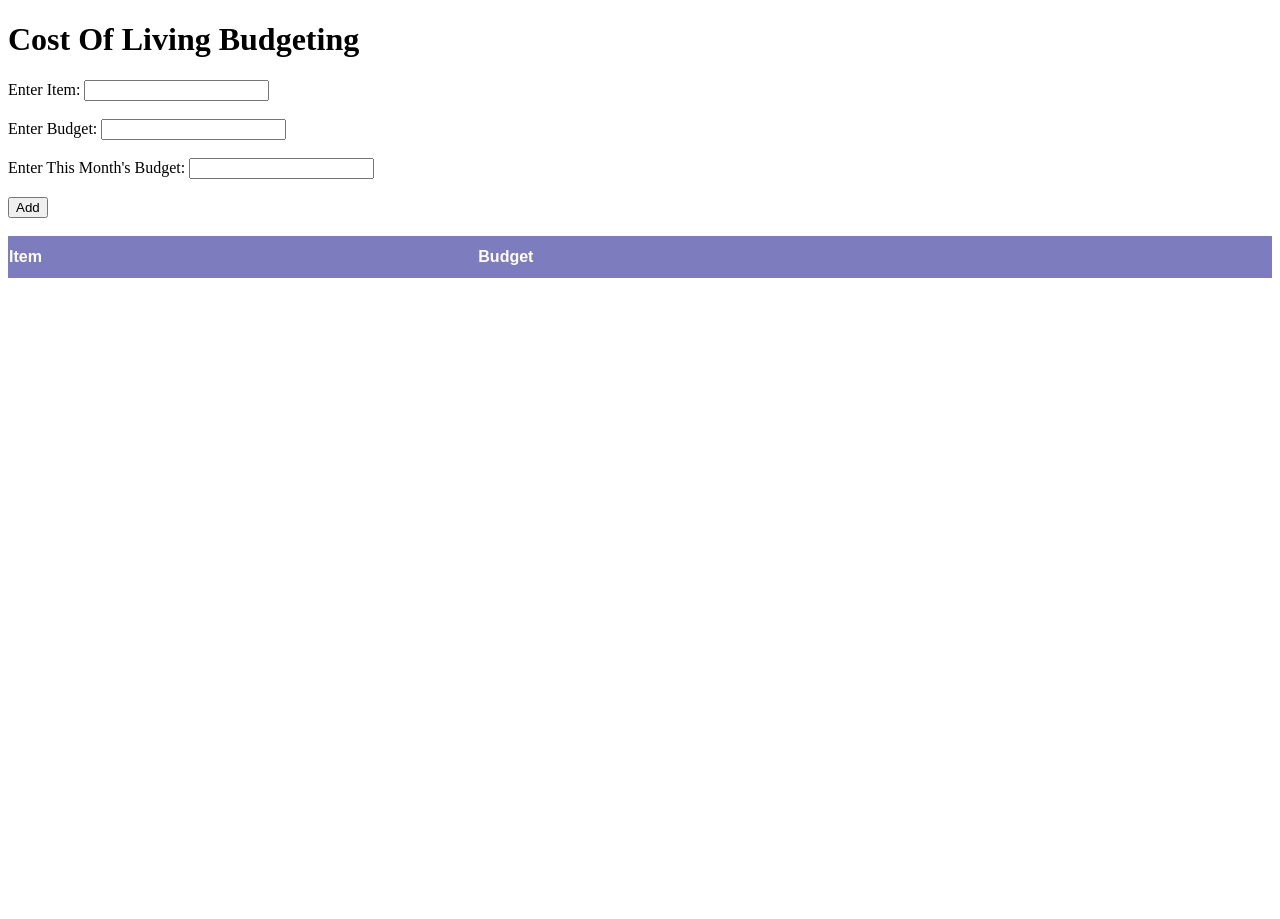
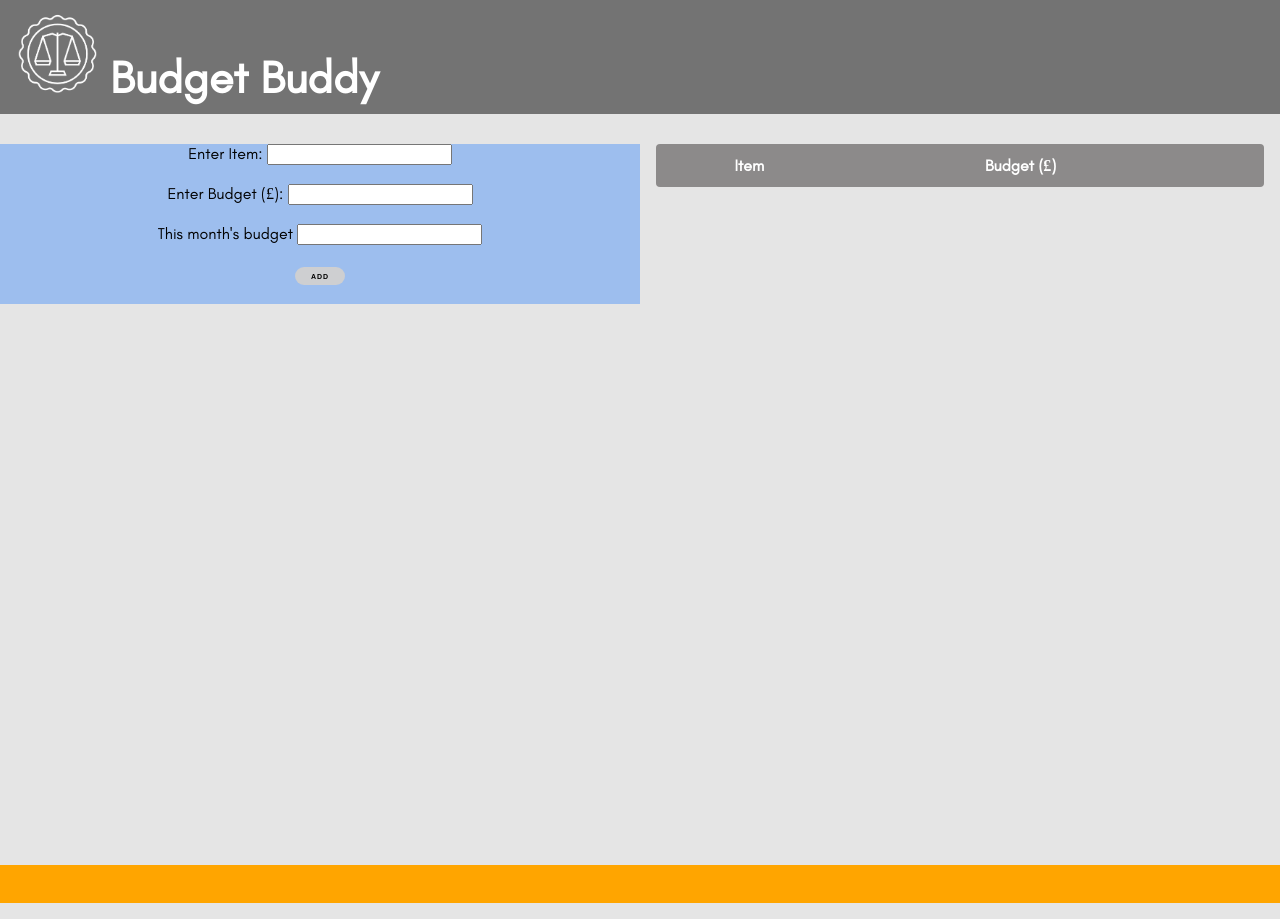
Before and after one commit to rebeccasolomon446/cost_of_living_bugdet_tool, a plain HTML site: page index.html in a window 1280 px wide. Before the commit the page ends 800 px from the top, so only its background shows below. Drawn offline with Linux system fonts and the light colour scheme.

Commit message:
adds styling

```diff
--- a/index.html
+++ b/index.html
@@ -5,29 +5,37 @@
     <meta http-equiv="X-UA-Compatible" content="IE=edge" />
     <meta name="viewport" content="width=device-width, initial-scale=1.0" />
     <title>Cost Of Living Budgeting</title>
-    <link rel="stylesheet" href="styles.css">
+    <link rel="stylesheet" href="styles.css" href="https://fonts.googleapis.com/css?family=Trirong">
   </head>
   <body>
-    <h1 id="heading-main">Cost Of Living Budgeting</h1>
 
-    <div>
+    <div class="logo">
+      <a href = "#"><img src = "images/budget_buddy_logo.png" width="100"></a>
+    </div>
+
+    <header id="header">
+      <h1 id="heading-main">Budget Buddy</h1>
+    </header>
+
+
+    <section id="form-section">
       <form id="form">
         <label for="item">Enter Item:</label>
         <input type="text" id="item" name="item" /><br /><br />
-        <label for="budget-num">Enter Budget:</label>
+        <label for="budget-num">Enter Budget (£):</label>
         <input type="number" id="budget-num" name="budget_num" /><br /><br />
-        <label for="total-budget-num">Enter This Month's Budget:</label>
-        <input type="number" id="total-budget" name="total-budget"><br><br>
+        <label for="total-monthly-budget" id="total-budget-label">This month's budget</label>
+        <input type="number" id="total-monthly-budget" name="total_monthly_budget"><br><br>
         <button type="submit" id="form-button">Add</button><br/><br/>
       </form>
-    </div>
+    </section>
 
-
+    <section id="table-section">
       <table id="table">
         <thead>
           <tr>
             <th class="table-h">Item</th>
-            <th class="table-h">Budget</th>
+            <th class="table-h">Budget (£)</th>
             <th></th>
           </tr>
         </thead>
@@ -35,10 +43,12 @@
       </table>
       <br>
       <br>
+    </section>
 
 
-    <div>
-      <p id="gross-budget"></p>
+    <section id="results">
+      <p id="gross-budget"></p><br><br>
+      <p id="total-budget"></p>
     </div>
 
     <footer>
--- a/main.js
+++ b/main.js
@@ -6,7 +6,7 @@ const tableEl = document.querySelector("table");
 const budget = document.getElementById("monthly-budget");
 const grossBudget = document.getElementById("gross-budget");
 // function to add user input to table
-function addInfoToTable(e) {
+function submitForm(e) {
   e.preventDefault();
   const item = document.getElementById("item").value;
   const budgetVal = document.getElementById("budget-num").value;
@@ -17,6 +17,7 @@ function addInfoToTable(e) {
       <td><button class="delete-btn">Delete</button></td>
   </tr>
   `
+  formEl.reset(); //resets the form so no text in input box after each submit
 }
 
 // function to delete row
@@ -29,18 +30,29 @@ function deleteRow(e) {
 }
 
 // function to update budget value
+let sum = 0;
 function updateBudget() {
-  let sum = 0;
-  const userTotalBudget = document.getElementById("total-budget").value;
-
   const inputBudget = document.getElementById("budget-num").value;
   const finalBudget = document.getElementById("gross-budget");
-  // after final budget value is inputted once, it is removed from the form??
-
   sum += Number(inputBudget);
-  finalBudget.innerHTML = `Remaining Budget : ${userTotalBudget - sum}`
+  finalBudget.innerHTML = `Total Budgeted : ${sum}`;
 }
 
-formEl.addEventListener("submit", addInfoToTable);
+// function to set total monthly budget
+totalSum = 0;
+function setTotalBudget() {
+  const total = document.getElementById("total-monthly-budget").value;
+  const pageTotal = document.getElementById("total-budget");
+  // remove total monthly budget input
+  const input = document.getElementById("total-budget-label");
+  const label = document.getElementById("total-monthly-budget");
+  totalSum += Number(total);
+  pageTotal.innerHTML = `This month's income : ${totalSum}`;
+  input.remove();
+  label.remove();
+}
+
+formEl.addEventListener("submit", submitForm);
 formEl.addEventListener("submit", updateBudget);
+formEl.addEventListener("submit", setTotalBudget);
 tableEl.addEventListener("click", deleteRow);
--- a/styles.css
+++ b/styles.css
@@ -1,11 +1,54 @@
-#table {
-    font-family: Arial, Helvetica, sans-serif;
-    border-collapse: collapse;
+@font-face {
+    font-family: 'Glacial Indifference';
+    src: url('glacial-indifference/GlacialIndifference-Regular.otf');
+}
+
+
+body {
+    background-color: rgb(229, 229, 229);
+    font-family: 'Glacial Indifference';
+    margin: 0;
+    padding: 0;
+}
+
+/* header styling */
+
+h1 {
+    text-align: left;
+    color: white;
+    font-size:45px;
+    padding: 0 0 10px 110px;
+
+}
+
+#header {
+    height: 100%;
+    background-color: #737373;
+    padding-top: 20px;
     width: 100%;
 }
 
-#table td, #table ht {
-    border: 1px solid #ddd;
+.logo img{
+    position:absolute;
+    margin-top: 10px;
+    margin-left: 10px;
+}
+
+/* table styling */
+table {
+    text-align: center;
+    width: 95%;
+}
+
+#table {
+    border-collapse: collapse;
+    margin: 0 auto;
+    border-radius: 4px;
+    /* border-radius alone didnt work, added this to tell browser to hide content beyonf the rounded corners */
+    overflow: hidden;
+}
+
+#table td, #table th {
     padding: 8px;
 }
 
@@ -13,14 +56,66 @@
     background-color: #f2f2f2;
 }
 
+#table tr:nth-child(odd){
+    background-color: #e1e1e1;
+}
+
+
 #table tr:hover {
-    background-color: #ddd;
+    background-color: #d0cece;
 }
 
 #table th {
     padding-top: 12px;
     padding-bottom: 12px;
-    text-align: left;
-    background-color: rgb(124, 124, 190);
+    text-align: center;
+    background-color: #8c8a8a;
     color: white;
 }
+
+/* placing form and table next to each other */
+#table-section{
+    width: 50%;
+    display: flex;
+    flex-direction: column;
+    justify-content: center;
+}
+
+
+#form-section {
+    background-color: rgb(157, 190, 238);
+    width: 50%;
+    float:left;
+    text-align: center;
+}
+
+#results{
+    background-color: orange;
+    margin-top: 50%;
+}
+
+/* delete button styling */
+button {
+    display: inline-block;
+    outline: none;
+    cursor: pointer;
+    font-size: 7px;
+    border-radius: 500px;
+    transition-property: background-color,border-color,color,box-shadow,filter;
+    transition-duration: .3s;
+    border: 1px transparent;
+    letter-spacing: 1px;
+    min-width: 50px;
+    text-transform: uppercase;
+    font-weight: 700;
+    text-align: center;
+    padding: 6px 8px 12px 8px;
+    height: 0;
+    color: ;
+    background-color: #cecfd1;
+}
+
+button:hover {
+    color: #fff;
+    background-color: #616467;
+}
```
Also changed, not shown: glacial-indifference/GlacialIndifference-Bold.otf (added), glacial-indifference/GlacialIndifference-Italic.otf (added), glacial-indifference/GlacialIndifference-Regular.otf (added), glacial-indifference/SIL Open Font License.txt (added), images/budget_buddy_logo.png (added).
